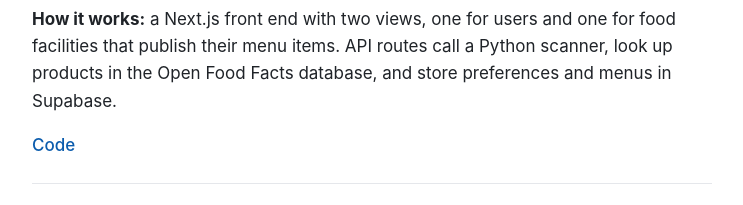
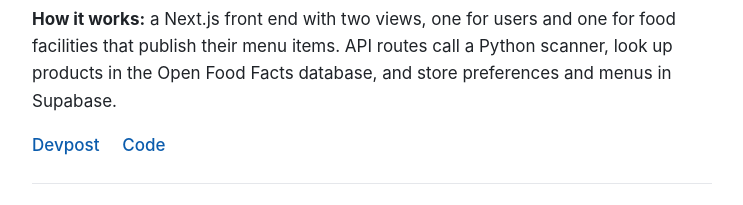
Before and after one commit to bartlos-1/bartlos-1.github.io, a plain HTML site: page index.html in a window 1280 px wide. Shown: the part 3680-3885 px from the top of the page, without its empty margins (268-1011 px from the left). Drawn offline with Linux system fonts and the light colour scheme.

Commit message:
Add Devpost link for Salus

```diff
--- a/index.html
+++ b/index.html
@@ -155,6 +155,7 @@
         Open Food Facts database, and store preferences and menus in Supabase.
       </p>
       <p class="links">
+        <a href="https://devpost.com/software/salus-0bchx9">Devpost</a>
         <a href="https://github.com/bartlos-1/salus">Code</a>
       </p>
     </article>
```
